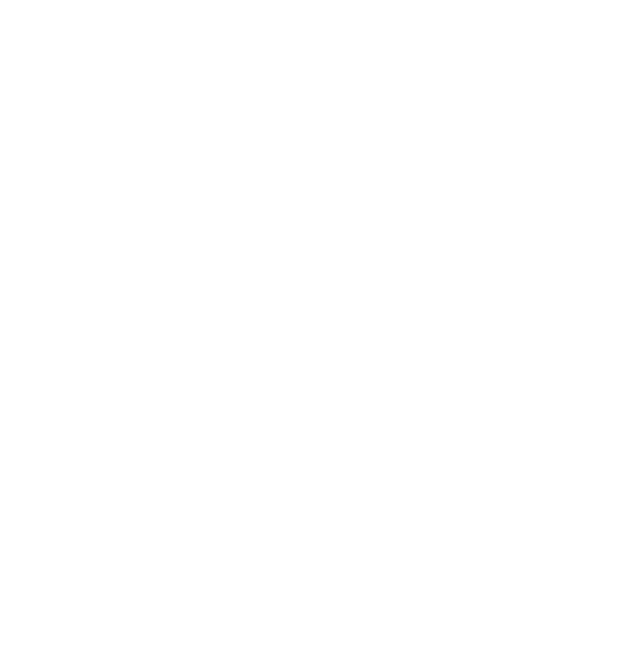
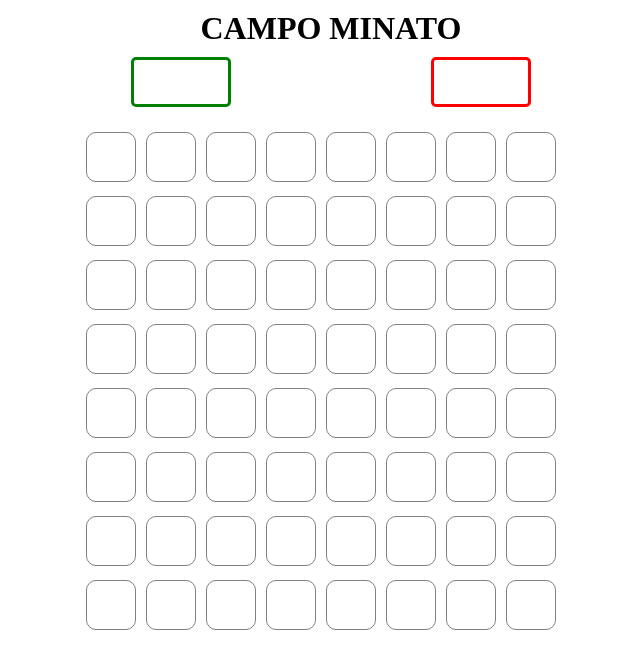
Before and after one commit to simonequarticelli/js-quadratini, a plain HTML site: page index.html in a window 1280 px wide. Shown: the whole page, without its empty margins (309-949 px from the left). Drawn offline with nearby package versions, Linux system fonts and the light colour scheme.

Commit message:
creata gliglia-indicizzato div-creato random bombe-aggiunto style-click rossi ok

```diff
--- a/index.html
+++ b/index.html
@@ -3,10 +3,81 @@
   <head>
     <meta charset="utf-8">
     <title>js-quadratini</title>
+    <link rel="stylesheet" href="style.css">
+    <script src="https://ajax.googleapis.com/ajax/libs/jquery/3.4.0/jquery.min.js"></script>
+    <script src="main.js" charset="utf-8"></script>
   </head>
   <body>
-    <div class="square"></div>
-    <script src="main.js" charset="utf-8"></script>
-    <script src="https://ajax.googleapis.com/ajax/libs/jquery/3.4.0/jquery.min.js"></script>
+    <h1>CAMPO MINATO</h1>
+    <div class="contatori clear">
+      <div id="cont-verdi"></div>
+      <div id="cont-rossi"></div>
+    </div>
+    <div class="container clear">
+      <div class="quadrato"></div>
+      <div class="quadrato"></div>
+      <div class="quadrato"></div>
+      <div class="quadrato"></div>
+      <div class="quadrato"></div>
+      <div class="quadrato"></div>
+      <div class="quadrato"></div>
+      <div class="quadrato"></div>
+      <div class="quadrato"></div>
+      <div class="quadrato"></div>
+      <div class="quadrato"></div>
+      <div class="quadrato"></div>
+      <div class="quadrato"></div>
+      <div class="quadrato"></div>
+      <div class="quadrato"></div>
+      <div class="quadrato"></div>
+      <div class="quadrato"></div>
+      <div class="quadrato"></div>
+      <div class="quadrato"></div>
+      <div class="quadrato"></div>
+      <div class="quadrato"></div>
+      <div class="quadrato"></div>
+      <div class="quadrato"></div>
+      <div class="quadrato"></div>
+      <div class="quadrato"></div>
+      <div class="quadrato"></div>
+      <div class="quadrato"></div>
+      <div class="quadrato"></div>
+      <div class="quadrato"></div>
+      <div class="quadrato"></div>
+      <div class="quadrato"></div>
+      <div class="quadrato"></div>
+      <div class="quadrato"></div>
+      <div class="quadrato"></div>
+      <div class="quadrato"></div>
+      <div class="quadrato"></div>
+      <div class="quadrato"></div>
+      <div class="quadrato"></div>
+      <div class="quadrato"></div>
+      <div class="quadrato"></div>
+      <div class="quadrato"></div>
+      <div class="quadrato"></div>
+      <div class="quadrato"></div>
+      <div class="quadrato"></div>
+      <div class="quadrato"></div>
+      <div class="quadrato"></div>
+      <div class="quadrato"></div>
+      <div class="quadrato"></div>
+      <div class="quadrato"></div>
+      <div class="quadrato"></div>
+      <div class="quadrato"></div>
+      <div class="quadrato"></div>
+      <div class="quadrato"></div>
+      <div class="quadrato"></div>
+      <div class="quadrato"></div>
+      <div class="quadrato"></div>
+      <div class="quadrato"></div>
+      <div class="quadrato"></div>
+      <div class="quadrato"></div>
+      <div class="quadrato"></div>
+      <div class="quadrato"></div>
+      <div class="quadrato"></div>
+      <div class="quadrato"></div>
+      <div class="quadrato"></div>
+    </div>
   </body>
 </html>
--- a/main.js
+++ b/main.js
@@ -0,0 +1,46 @@
+// Parte 1
+// Creare una griglia formata da 8x8 quadratini tutti bianchi.
+// 15 di questi quadratini (scelti a caso all’inizio)
+// se cliccati diventano rossi, gli altri diventano verdi
+// Parte 2 (Bonus)
+// Sopra alla griglia deve esserci un contatore che conta quanti rossi
+// e quanti verdi sono stati scoperti
+
+$(document).ready(function(){
+
+// var array_quadrati = [];
+// var quadrato = $('#quadrato');
+// for (var i = 1; i < 64; i++) {
+//   quadrato.clone().appendTo('.container');
+//   array_quadrati.push(quadrato[i]);
+// };
+
+var quadrato = $('.quadrato')
+
+var array_quadrati = [];
+
+for (var i = 0; i < 64; i++) {
+  array_quadrati.push(quadrato[i]);
+}
+
+console.log(array_quadrati);
+
+var array_bombe = [];
+
+var random = array_quadrati[Math.floor(Math.random()*array_quadrati.length)];
+
+for (var i = 0; i < 15; i++) {
+  array_bombe.push(array_quadrati[Math.floor(Math.random()*array_quadrati.length)]);
+}
+
+console.log(array_bombe);
+
+var contatore_rossi = 0;
+var contatroe_verdi = 0;
+
+$(array_bombe).click(function () {
+  $(this).addClass('red');
+});
+
+
+});
--- a/style.css
+++ b/style.css
@@ -3,3 +3,57 @@
   margin: 0;
   padding: 0;
 }
+.clear{
+  display: table;
+  content: '';
+  clear: both;
+}
+.container{
+  width: 500px;
+  margin: 0 auto;
+  margin-top: 20px;
+}
+h1{
+  text-align: center;
+  padding:10px;
+}
+.quadrato{
+  width: 50px;
+  height: 50px;
+  border: 1px solid grey;
+  border-radius: 10px;
+  margin: 5px;
+  display: inline-block;
+  transition: .5s;
+}
+.quadrato:hover{
+  transform: scale(1.1);
+}
+.red{
+  background-color: red;
+}
+.contatori{
+  width: 400px;
+  margin: 0 auto;
+}
+#cont-verdi,
+#cont-rossi{
+  width: 100px;
+  height: 50px;
+  border: 1px solid grey;
+  display: inline-block;
+  padding: 5px;
+  text-align: center;
+  border-radius: 5px;
+}
+#cont-verdi{
+  float: left;
+  border: 3px solid green;
+}
+#cont-rossi{
+  float: right;
+  border: 3px solid red;
+}
+.green{
+  background-color: green;
+}
```
